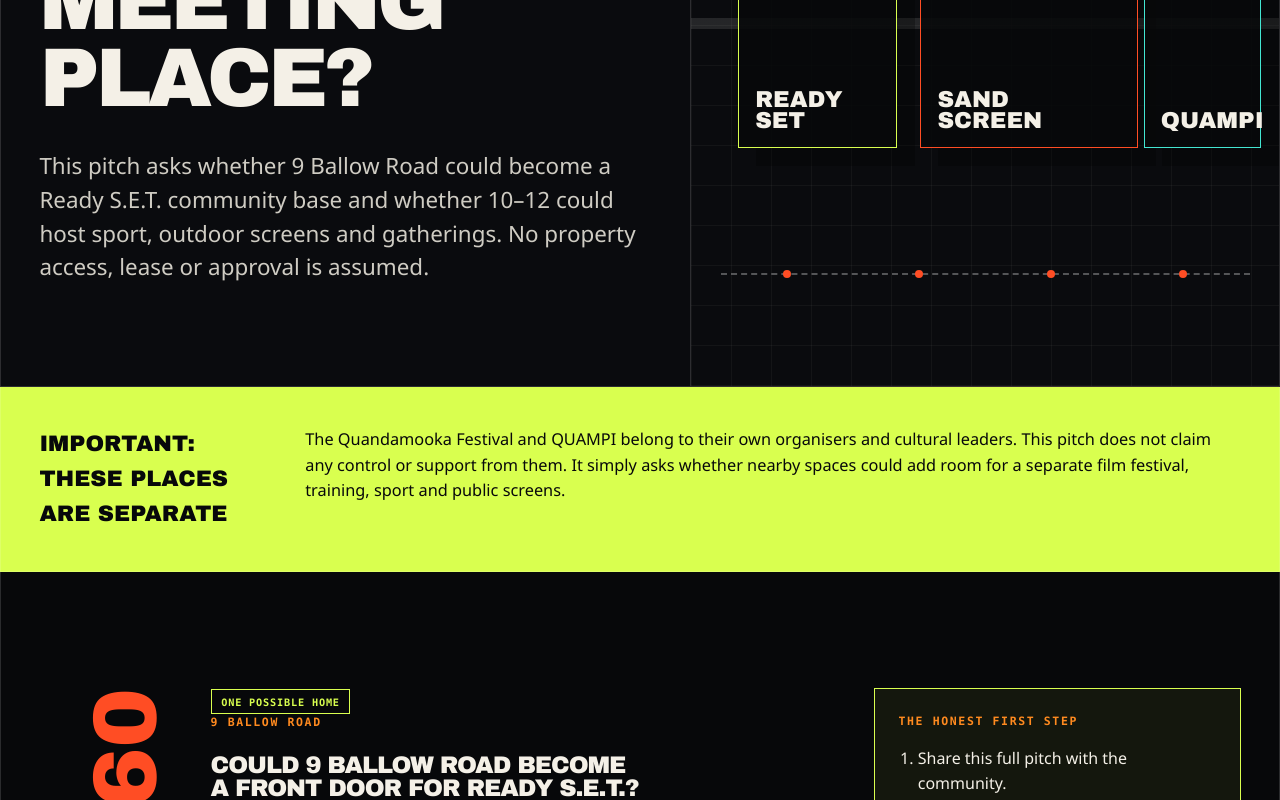
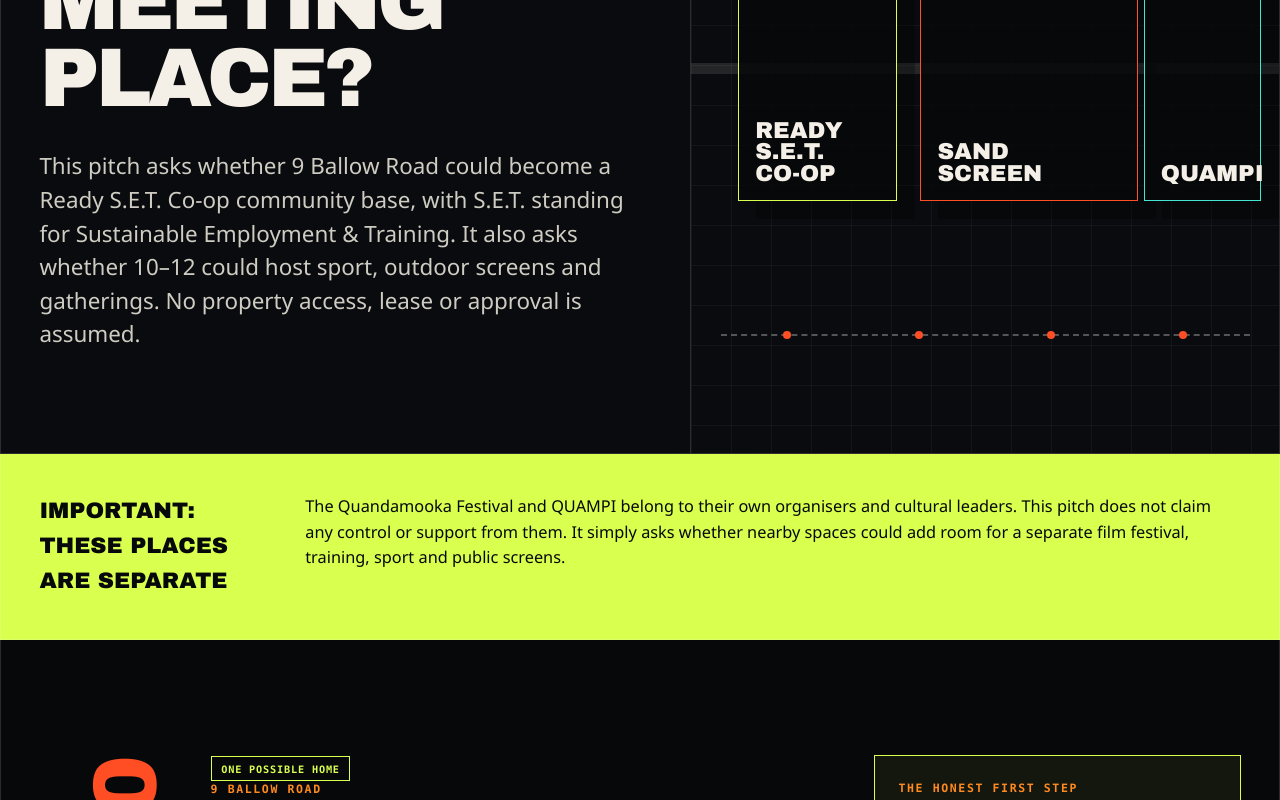
Before and after one commit to auraofintelligence/minjerribah-screen-media-network, a Next.js app: page /places in a window 1280 px wide. Shown: the part 820-1620 px from the top of the page. Built offline with nearby package versions, Linux system fonts and the light colour scheme.

Commit message:
Keep Ready SET Co-op name and meaning

```diff
--- a/app/places/page.tsx
+++ b/app/places/page.tsx
@@ -4,7 +4,7 @@
 export const metadata: Metadata = {
   title: "Ballow Road",
   description:
-    "Community ideas for a possible Ready S.E.T. base at 9 Ballow Road, sport and outdoor screens at 10–12, and a future transport question.",
+    "Community ideas for a possible Ready S.E.T. Co-op base at 9 Ballow Road, sport and outdoor screens at 10–12, and a future transport question.",
 };
 
 export default function Page() {
--- a/components/PlacesPage.tsx
+++ b/components/PlacesPage.tsx
@@ -11,14 +11,15 @@
           <h1>Could Ballow Road become a bigger community meeting place?</h1>
           <p className="hero-lede">
             This pitch asks whether 9 Ballow Road could become a Ready S.E.T.
-            community base and whether 10–12 could host sport, outdoor screens
-            and gatherings. No property access, lease or approval is assumed.
+            Co-op community base, with S.E.T. standing for Sustainable Employment
+            &amp; Training. It also asks whether 10–12 could host sport, outdoor
+            screens and gatherings. No property access, lease or approval is assumed.
           </p>
         </div>
         <div className="precinct-strip" aria-hidden="true">
           <div className="precinct-building building-nine">
             <span>9</span>
-            <strong>READY<br />SET</strong>
+            <strong>READY<br />S.E.T.<br />CO-OP</strong>
           </div>
           <div className="precinct-path"><i /><i /><i /><i /></div>
           <div className="precinct-building building-twelve">
@@ -49,7 +50,7 @@
         <div className="place-copy">
           <StatusTag status="proposed">One possible home</StatusTag>
           <p className="eyebrow">9 Ballow Road</p>
-          <h2>Could 9 Ballow Road become a front door for Ready S.E.T.?</h2>
+          <h2>Could 9 Ballow Road become a front door for Ready S.E.T. Co-op?</h2>
           <p className="feature-lede">
             It might be a place for media training, everyday AI skills, editing,
             small workshops, shared gear, project meetings and local businesses
--- a/data/site-content.ts
+++ b/data/site-content.ts
@@ -176,7 +176,7 @@
     status: "active",
   },
   {
-    title: "Ready S.E.T. Hyperlocal Media",
+    title: "Ready S.E.T. Co-op Hyperlocal Media",
     description:
       "A planning website about teaching media skills, recording useful local work and sharing local stories.",
     url: "https://auraofintelligence.github.io/ready-set-co-op-hyperlocal-media/",
--- a/pages-html/places/index.html
+++ b/pages-html/places/index.html
@@ -4,7 +4,7 @@
     <meta charset="UTF-8" />
     <meta name="viewport" content="width=device-width, initial-scale=1.0" />
     <meta name="theme-color" content="#07080a" />
-    <meta name="description" content="Community ideas for a possible Ready S.E.T. base at 9 Ballow Road, sport and outdoor screens at 10–12, and a future transport question." />
+    <meta name="description" content="Community ideas for a possible Ready S.E.T. Co-op base at 9 Ballow Road, sport and outdoor screens at 10–12, and a future transport question." />
     <meta property="og:title" content="Ballow Road | Minjerribah Screen & Media Network" />
     <meta property="og:description" content="One street. Several horizons. No shortcuts." />
     <meta property="og:type" content="website" />
```
Also changed, not shown: components/HomePage.tsx (+4 -3 lines).
